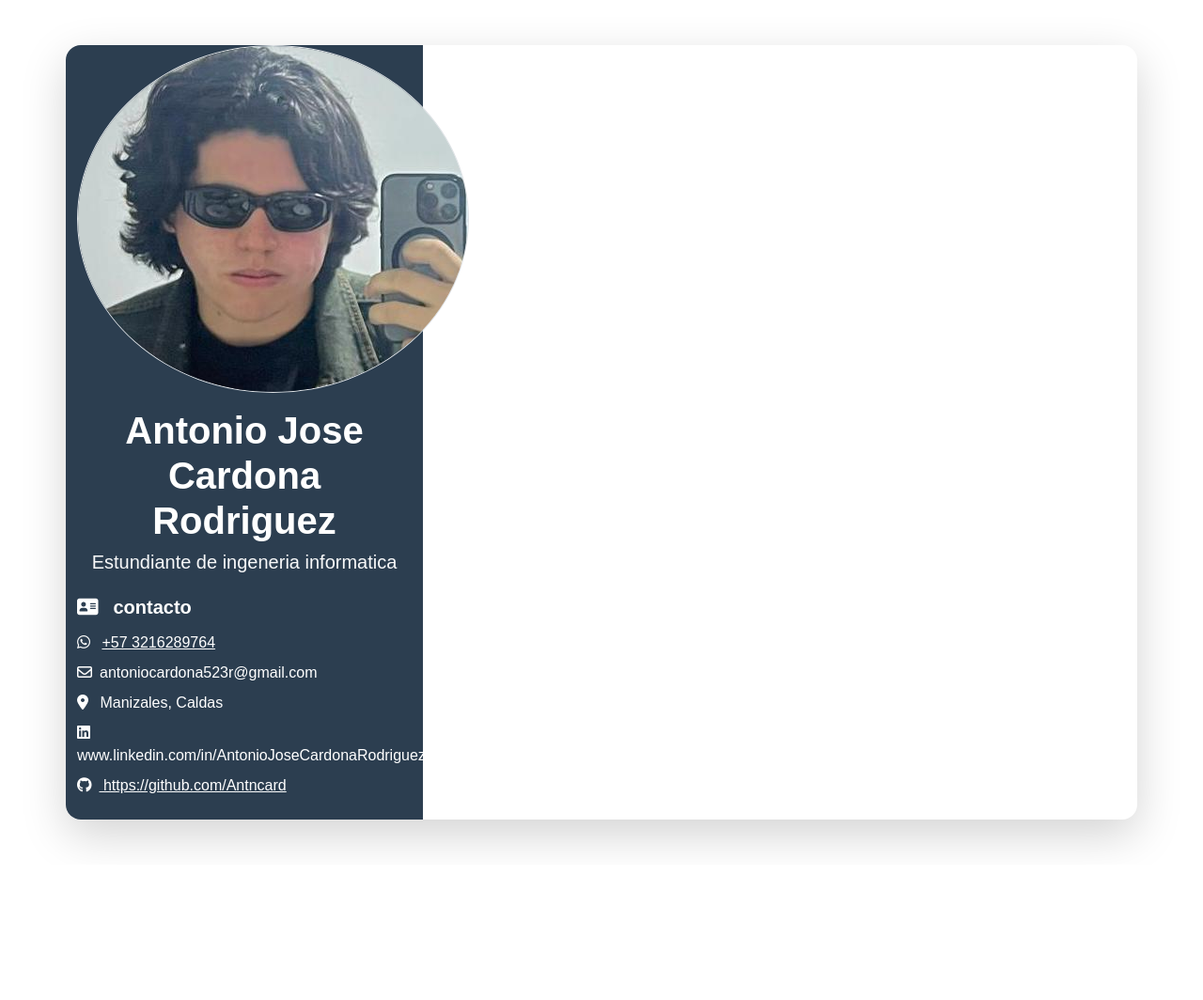
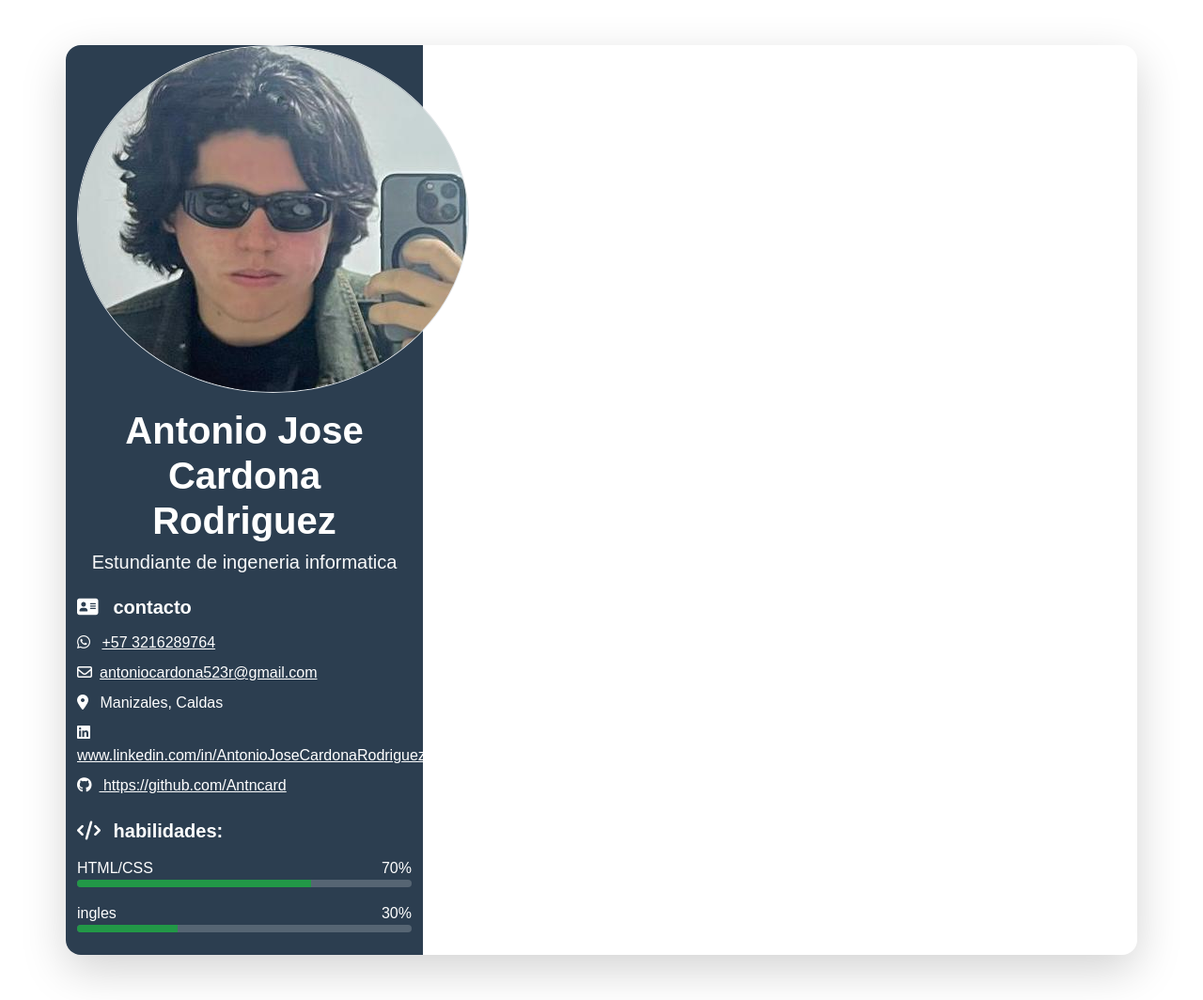
Before and after one commit to Antoncard/Antoncard.github.io, a plain HTML site: page index.html in a window 1280 px wide. Shown: the whole page at 94% size. Before the commit the page ends 920 px from the top, so only its background shows below. Drawn offline with nearby package versions, Linux system fonts and the light colour scheme.

Commit message:
modifique la pagina

```diff
--- a/Sytle.css
+++ b/Sytle.css
@@ -6,3 +6,11 @@
 .bg-primary {
     background-color: #2c3e50 !important;
 }
+
+.progress{
+    background-color: rgba(255, 255, 255, 0.2);
+}
+
+.progress-bar{
+    background-color: #229847;
+}
--- a/index.html
+++ b/index.html
@@ -37,8 +37,8 @@
                         <li class="mb-2">
                             <i class="fas fa-envellope me-2">
                                 <i class="fa-regular fa-envelope"></i>
-                                <a href="mailto:antoniocardona523r@gmail.com" class="text-white"></a>
-                            </i>antoniocardona523r@gmail.com
+                                <a href="mailto:antoniocardona523r@gmail.com" class="text-white">
+                            </i>antoniocardona523r@gmail.com</a>
                         </li>
                         <li class="mb-2">
                             <i class="fas fa-map-marker-alt me-2"></i>
@@ -46,7 +46,9 @@
                         </li>
                         <li class="mb-2">
                             <i class="fab fa-linkedin me-2"></i>
-                            www.linkedin.com/in/AntonioJoseCardonaRodriguez
+                            <a href="www.linkedin.com/in/antoniojosecardonarodriguez" class="text-white" target="_blank">
+                            www.linkedin.com/in/AntonioJoseCardonaRodriguez</a>
+
                         </li>
                         <li class="mb-2">
                             <a href="https://github.com/Antncard" target="_blank" class="text-white">
@@ -55,6 +57,44 @@
                     </ul>
 
 
+                </section>
+                <section class="mb-4">
+                    <h5 class="fw-bold mb-3">
+                    <i class="fas fa-code me-2"></i>
+                    habilidades:
+                    </h5>
+                    <div class="skils mb-3">
+                        <div class="d-flex justify-content-between">
+                            <span>HTML/CSS</span>
+                            <span> 70% </span>
+
+
+                        </div>
+
+                        <div class="progress" style="height: 8px;">
+                            <div class="progress-bar" style="width: 70%;"></div>
+
+
+                        </div>
+
+
+                    </div>
+                    <div class="skils mb-3">
+                        <div class="d-flex justify-content-between">
+                            <span>ingles</span>
+                            <span> 30% </span>
+
+
+                        </div>
+
+                        <div class="progress" style="height: 8px;">
+                            <div class="progress-bar" style="width: 30%;"></div>
+
+
+                        </div>
+
+
+                    </div>
                 </section>
 
 
```
